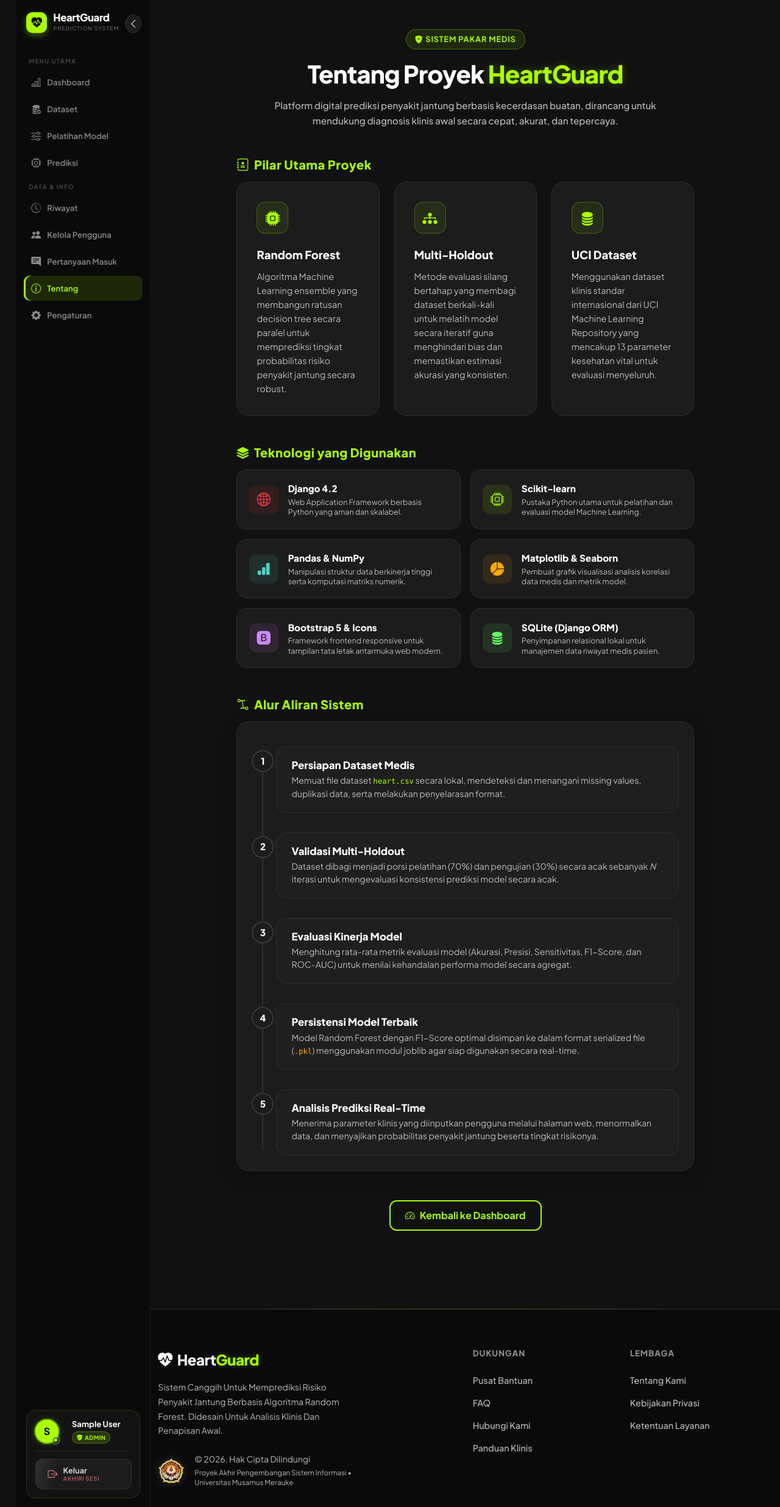
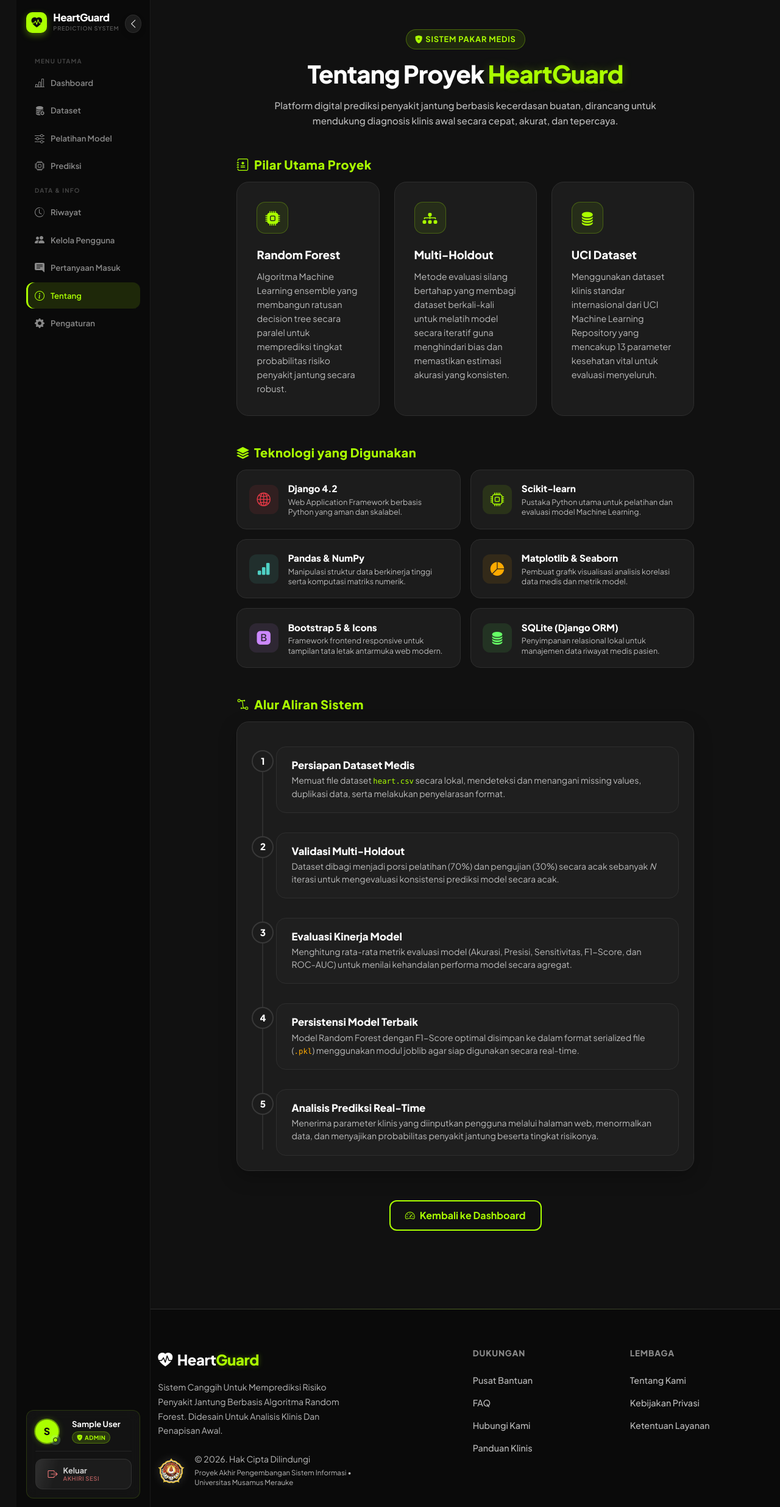
Before and after one commit to SofyanBaharudinnn/heart-disease-prediction, a Django app: page /about/ in a window 1280 px wide. Shown: the whole page at 61% size. Run offline with Django 4.2, Linux system fonts and the light colour scheme; the visitor is signed in with stand-in values (Sample User, id 1); data comes from the database, SQL or seed files in the repository.

Commit message:
style: Align sidebar menu paddings, link paddings, and border radii

```diff
--- a/heart_disease/templates/heart_disease/base.html
+++ b/heart_disease/templates/heart_disease/base.html
@@ -209,7 +209,7 @@
     }
 
     .sidebar-menu {
-      padding: 0.5rem 0.75rem;
+      padding: 0.5rem 1rem;
     }
 
     .menu-category {
@@ -219,7 +219,7 @@
       text-transform: uppercase;
       letter-spacing: 1.2px;
       margin-bottom: 0.4rem;
-      padding: 0 0.5rem;
+      padding: 0 0.85rem;
       margin-top: 0.7rem;
     }
 
@@ -227,12 +227,12 @@
       display: flex;
       align-items: center;
       gap: 10px;
-      padding: 0.55rem 0.75rem;
+      padding: 0.6rem 0.85rem;
       color: var(--sidebar-text);
       text-decoration: none;
       font-weight: 600;
       font-size: 0.82rem;
-      border-radius: 10px;
+      border-radius: 12px;
       margin-bottom: 0.15rem;
       transition: all .2s ease;
     }
@@ -294,7 +294,7 @@
     .user-profile-card {
       background: rgba(255,255,255,0.04);
       border: 1px solid rgba(var(--primary-rgb),0.15);
-      border-radius: 16px;
+      border-radius: 12px;
       padding: 0.85rem;
       backdrop-filter: blur(10px);
     }
@@ -484,7 +484,7 @@
       display: block;
       width: 100%;
       text-decoration: none;
-      border-radius: 14px;
+      border-radius: 12px;
       overflow: hidden;
       background: var(--lime);
       box-shadow: 0 6px 24px rgba(var(--primary-rgb),0.4), 0 1px 4px rgba(0,0,0,0.3);
@@ -517,7 +517,7 @@
       display: flex;
       align-items: center;
       gap: 9px;
-      padding: 0.65rem 0.9rem;
+      padding: 0.6rem 0.85rem;
     }
 
     /* Pulse dot — shows the system is "online" */
```
